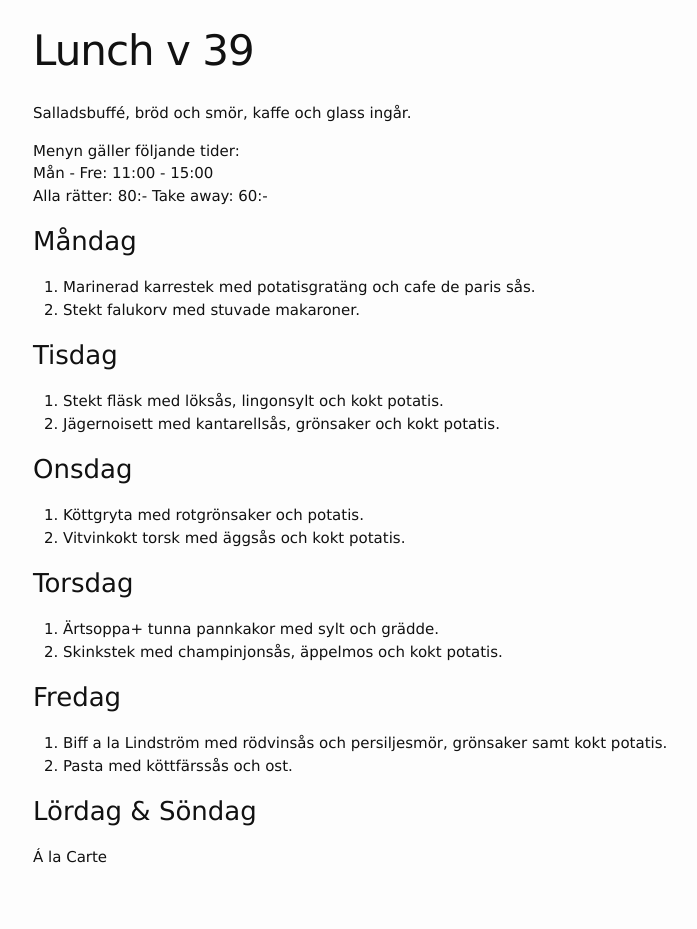
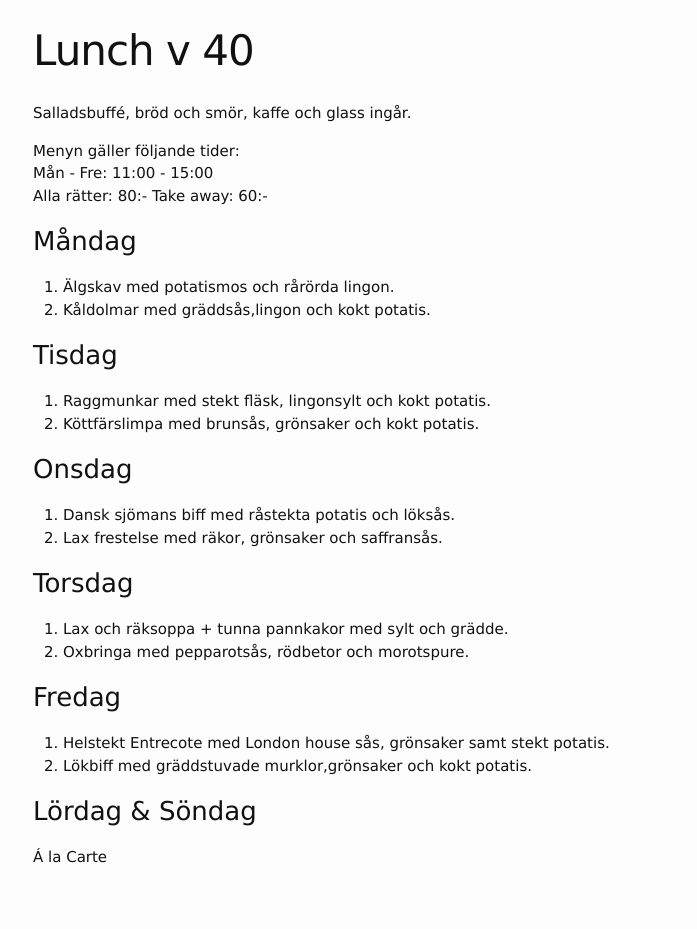
Before and after one commit to FarInn62/farinn62.github.io, a Jekyll site: the page built from lunch.md, in a window 1280 px wide. Shown: the whole page, without its empty margins (237-934 px from the left). Built offline with Jekyll 4.4.1, drawn with Linux system fonts in a browser that asks for light colours.

Commit message:
Update lunch.md

```diff
--- a/lunch.md
+++ b/lunch.md
@@ -1,6 +1,6 @@
 ---
 layout: foodmenu
-title: Lunch v 39
+title: Lunch v 40
 permalink: /lunch/
 published: true
 ---
@@ -12,28 +12,28 @@ Alla rätter: 80:- Take away: 60:-
 
 ### Måndag
 
-1. Marinerad karrestek med potatisgratäng och cafe de paris sås.
-2. Stekt falukorv med stuvade makaroner.
+1. Älgskav med potatismos och rårörda lingon.
+2. Kåldolmar med gräddsås,lingon och kokt potatis.
 
 ### Tisdag
 
-1. Stekt fläsk med löksås, lingonsylt och kokt potatis.
-2. Jägernoisett med kantarellsås, grönsaker och kokt potatis.
+1. Raggmunkar med stekt fläsk, lingonsylt och kokt potatis.
+2. Köttfärslimpa med brunsås, grönsaker och kokt potatis.
 
 ### Onsdag
 
-1. Köttgryta med rotgrönsaker och potatis.
-2. Vitvinkokt torsk med äggsås och kokt potatis.
+1. Dansk sjömans biff med råstekta potatis och löksås.
+2. Lax frestelse med räkor, grönsaker och saffransås.
 
 ### Torsdag
 
-1. Ärtsoppa+ tunna pannkakor med sylt och grädde.
-2. Skinkstek med champinjonsås, äppelmos och kokt potatis.
+1. Lax och räksoppa + tunna pannkakor med sylt och grädde.
+2. Oxbringa med pepparotsås, rödbetor och morotspure.
 
 ### Fredag
 
-1. Biff a la Lindström med rödvinsås och persiljesmör, grönsaker samt kokt potatis.
-2. Pasta med köttfärssås och ost.
+1. Helstekt Entrecote med London house sås, grönsaker samt stekt potatis.
+2. Lökbiff med gräddstuvade murklor,grönsaker och kokt potatis.
 
 ### Lördag & Söndag
 
```
